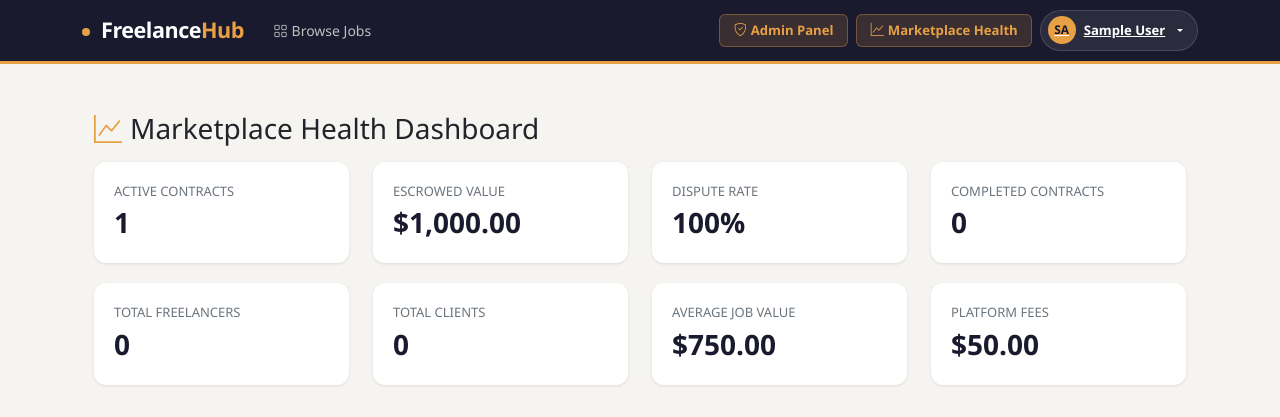
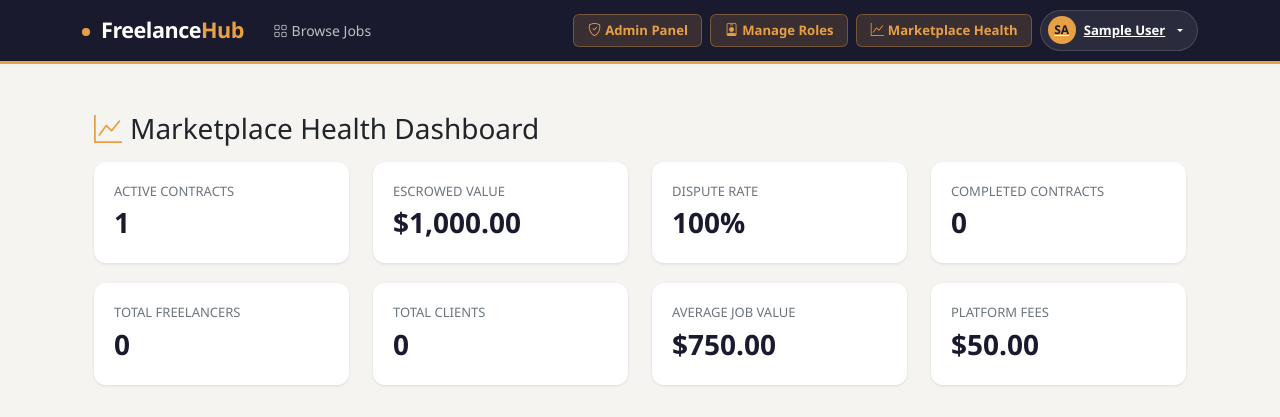
Before and after one commit to momen5406/FreelanceHub-SE-Project, a PHP site: page /marketplace-health.php in a window 1280 px wide. Shown: the top 417 px of the page. Run offline with PHP 8.4, Linux system fonts and the light colour scheme; the visitor is signed in with stand-in values (Sample User, id 1); data comes from the database, SQL or seed files in the repository.

Commit message:
Update header.php

```diff
--- a/views/partials/header.php
+++ b/views/partials/header.php
@@ -261,10 +261,14 @@ if ($_SERVER['REQUEST_METHOD'] === 'POST' && isset($_POST['logout'])) {
                         </a>
                     </li>
 
-                    <?php elseif ($_SESSION['role'] === 'Admin'): ?>
-                    <li class="nav-item">
+                    <<?php elseif ($_SESSION['role'] === 'Admin'): ?> <li class="nav-item">
                         <a class="btn btn-fh-admin" href="../../views/admin/dashboard.php">
                             <i class="bi bi-shield-check me-1"></i>Admin Panel
+                        </a>
+                        </li>
+                        <li class="nav-item">
+                            <a class="btn btn-fh-admin" href="../../views/admin/manage-roles.php">
+                                <i class="bi bi-person-badge me-1"></i>Manage Roles
                             </a>
                         </li>
                         <li class="nav-item">
```
Lines whose indentation alone changed are shown as unchanged.
